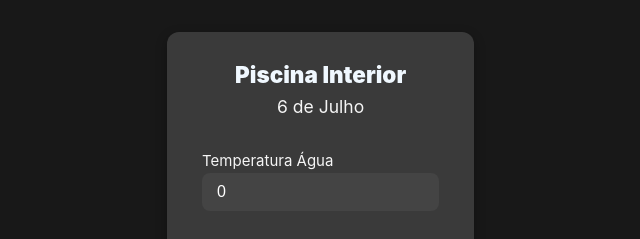
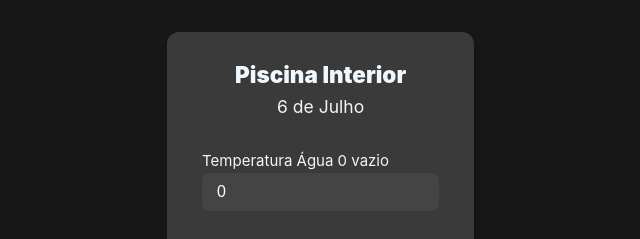
Before and after one commit to Pedro-Fernandes-M/Piscina, a Vue app: page / in a window 1280 px wide. Shown: the top 239 px of the page, without its empty margins (313-953 px from the left). Built offline with nearby package versions, Linux system fonts and the light colour scheme.

Commit message:
modified:   src/views/TheForm.vue

```diff
--- a/src/views/TheForm.vue
+++ b/src/views/TheForm.vue
@@ -8,7 +8,7 @@
         <h3>{{ day }} de {{ month }}</h3>
       </div>
       <div class="input">
-        <label for="">Temperatura Água</label>
+        <label for="">Temperatura Água {{ temperatura_agua + ' vazio' }}</label>
         <input
           :class="[temperatura_agua === '' ? 'input-erro' : '']"
           type="number"
```
